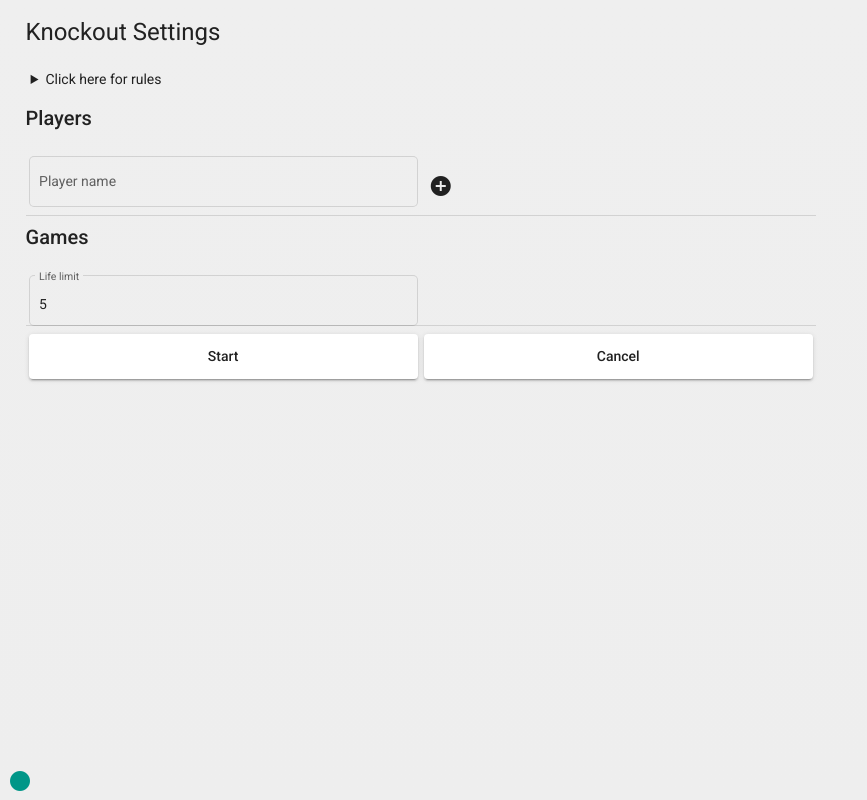
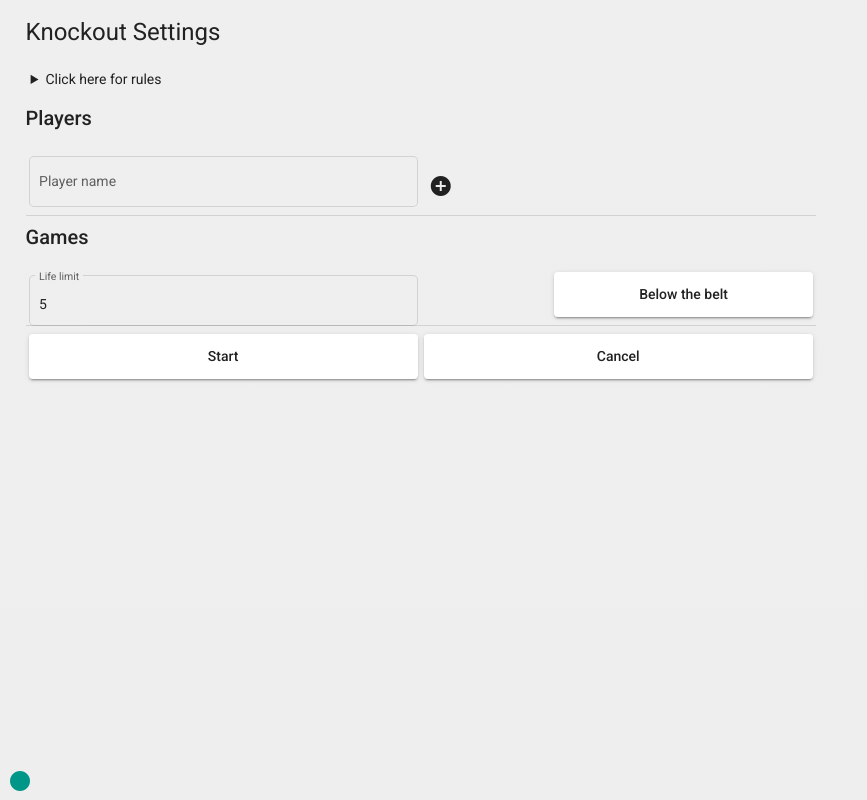
Before and after one commit to viktorhajer/darts-scoreboard-ng, an Angular app: page /knockout in a window 1280 px wide. Shown: the whole page, without its empty margins (0-867 px from the left). Built offline with nearby package versions, Linux system fonts and the light colour scheme.

Commit message:
Below the belt mode

```diff
--- a/src/app/components/menu/menu.component.html
+++ b/src/app/components/menu/menu.component.html
@@ -10,4 +10,4 @@
     </button>
   </div>
 </div>
-<div class="version">v1.53</div>
+<div class="version">v1.54</div>
--- a/src/app/knockout/knockout.component.html
+++ b/src/app/knockout/knockout.component.html
@@ -11,7 +11,11 @@
         <mat-label>Life limit</mat-label>
         <input [(ngModel)]="settings.numberOfLives" type="number" matInput>
       </mat-form-field>
+      <button mat-raised-button class="button medium" [color]="settings.killer ? 'primary' : ''" (click)="settings.toggleKiller()">
+        Below the belt
+      </button>
     </div>
+
   </app-settings>
 
   <div class="side-left">
--- a/src/app/knockout/knockout.component.ts
+++ b/src/app/knockout/knockout.component.ts
@@ -34,6 +34,13 @@ export class KnockoutComponent extends Playground<KnockoutState> {
       if (this.score > player.getThrowsTotal()) {
         this.getPlayerState(player).life--;
         this.soundService.no();
+      } else if (this.settings.killer && this.score === player.getThrowsTotal()){
+        let previousIndex = this.game.actualPlayerIndex - 1 < 0 ? this.game.players.length - 1 : this.game.actualPlayerIndex - 1;
+        while (this.getPlayerState(this.game.players[previousIndex]).isInactive()) {
+          previousIndex = previousIndex - 1 < 0 ? this.game.players.length - 1 : previousIndex - 1;
+        }
+        this.getPlayerState(this.game.players[previousIndex]).life--;
+        this.soundService.no();
       }
       this.score = player.getThrowsTotal();
       const activePlayers = this.game.players.filter(p => !this.getPlayerState(p).isInactive());
--- a/src/app/knockout/models/knockout.settings.model.ts
+++ b/src/app/knockout/models/knockout.settings.model.ts
@@ -1,7 +1,13 @@
 export class KnockoutSettings {
   numberOfLives: number;
+  killer: boolean;
 
   constructor() {
     this.numberOfLives = 5;
+    this.killer = false;
+  }
+
+  toggleKiller() {
+    this.killer = !this.killer;
   }
 }
```
Also changed, not shown: 4 other files (tests, documents, lock files or other folders).
